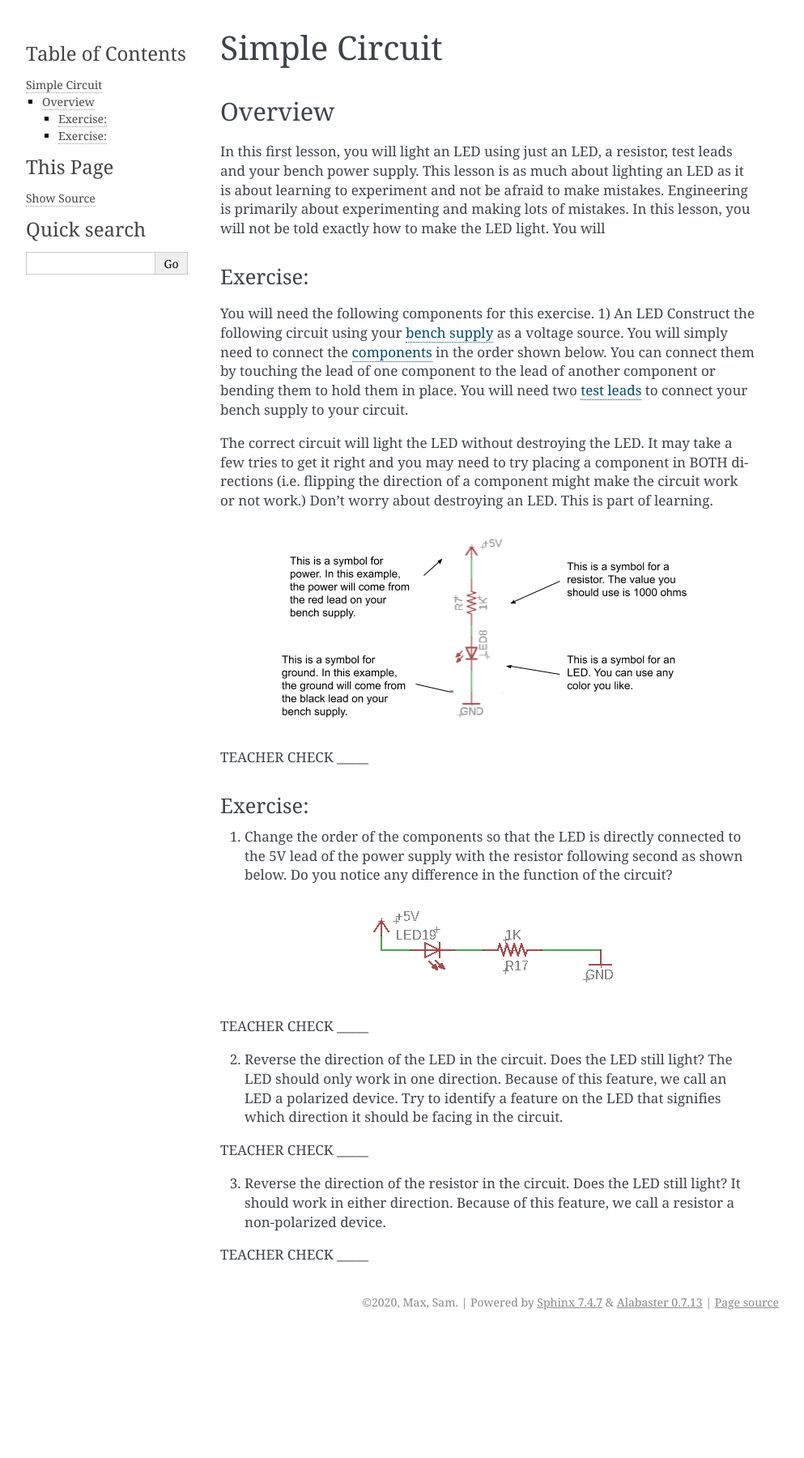
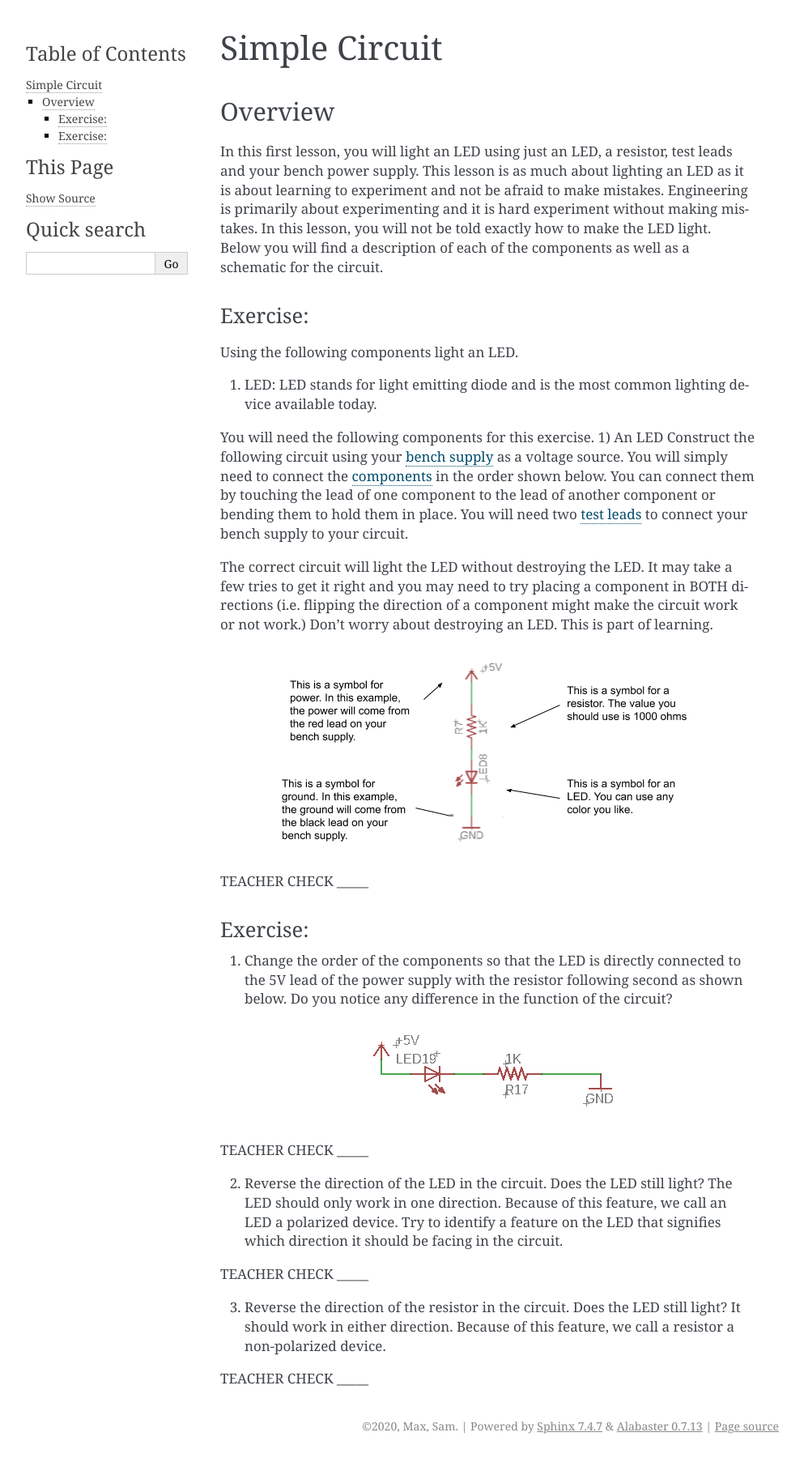
Before and after one commit to maxtkc/mvths-wiki, a Sphinx documentation site: the page built from docs/001-simple-circuit.rst, in a window 1280 px wide. Shown: the whole page at 81% size, without its empty margins (148-1141 px from the left). Built offline with Sphinx 7.4.7, drawn with Linux system fonts in a browser that asks for light colours; pages that are not in the unit, such as notebooks, are missing from menus; before the commit the page ends 1647 px from its top, so only the background shows below that.

Commit message:
Update 001-simple-circuit.rst

```diff
--- a/docs/001-simple-circuit.rst
+++ b/docs/001-simple-circuit.rst
@@ -4,11 +4,16 @@ Simple Circuit
 Overview
 --------
 
-In this first lesson, you will light an LED using just an LED, a resistor, test leads and your bench power supply.  This lesson is as much about lighting an LED as it is about learning to experiment and not be afraid to make mistakes. Engineering is primarily about experimenting and making lots of mistakes. In this lesson, you will not be told exactly how to make the LED light. You will
+In this first lesson, you will light an LED using just an LED, a resistor, test leads and your bench power supply.  This lesson is as much about lighting an LED as it is about learning to experiment and not be afraid to make mistakes. Engineering is primarily about experimenting and it is hard experiment without making mistakes. In this lesson, you will not be told exactly how to make the LED light. Below you will find a description of each of the components as well as a schematic for the circuit.
 
 
 Exercise:
 ~~~~~~~~~
+
+Using the following components light an LED.
+
+1. LED: LED stands for light emitting diode and is the most common lighting device available today.
+
 
 You will need the following components for this exercise.
 1) An LED
```
